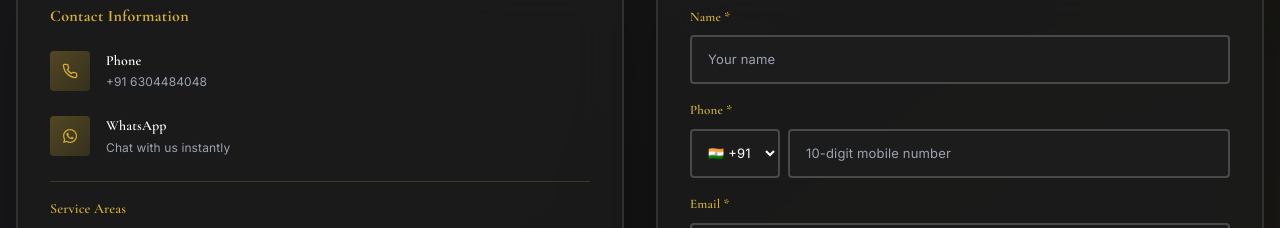
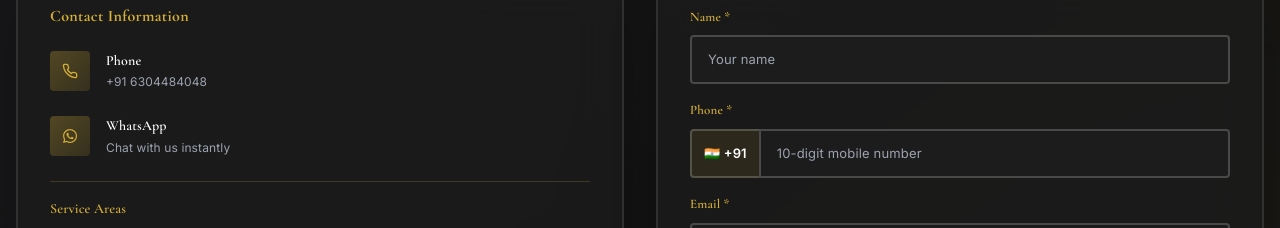
Before and after one commit to Ravulasai/saidigitalservices, a Next.js app: page / in a window 1280 px wide. Shown: the part 3560-3788 px from the top of the page. Built offline with nearby package versions, Linux system fonts and the light colour scheme.

Commit message:
fix: remove country code dropdown, keep +91 only with accessible labels

```diff
--- a/app/api/contact/route.js
+++ b/app/api/contact/route.js
@@ -144,10 +144,10 @@ function customerEmailHtml({ name, service, message }) {
 }
 
 /* ─── Admin notification email ─── */
-function adminEmailHtml({ name, phone, countryCode, email, businessName, service, message }) {
+function adminEmailHtml({ name, phone, email, businessName, service, message }) {
   const rows = [
     ['Name', name],
-    ['Phone', `${countryCode} ${phone}`],
+    ['Phone', phone],
     ['Email', email],
     ['Business', businessName || '—'],
     ['Service', service || '—'],
@@ -246,7 +246,8 @@ function adminEmailHtml({ name, phone, countryCode, email, businessName, service
 export async function POST(request) {
   try {
     const body = await request.json();
-    const { name, phone, countryCode, email, businessName, service, message } = body;
+    const { name, phone, email, businessName, service, message } = body;
+    const fullPhone = `+91 ${phone}`;
 
     // Send both emails in parallel
     const [customerResult, adminResult] = await Promise.all([
@@ -260,7 +261,7 @@ export async function POST(request) {
         from: `Sai Digital Services <${process.env.FROM_EMAIL}>`,
         to: [process.env.ADMIN_EMAIL],
         subject: `New Lead: ${name} - ${service || 'General Enquiry'}`,
-        html: adminEmailHtml({ name, phone, countryCode, email, businessName, service, message }),
+        html: adminEmailHtml({ name, phone: fullPhone, email, businessName, service, message }),
         replyTo: email,
       }),
     ]);
--- a/components/Contact.js
+++ b/components/Contact.js
@@ -16,21 +16,9 @@ export default function Contact({ showHeading = true }) {
     businessName: '',
     service: '',
     message: '',
-    countryCode: '+91',
   });
   const [errors, setErrors] = useState({});
   const [showSuccess, setShowSuccess] = useState(false);
-
-  const countryCodes = [
-    { code: '+91', country: 'India', flag: '🇮🇳' },
-    { code: '+1', country: 'USA', flag: '🇺🇸' },
-    { code: '+44', country: 'UK', flag: '🇬🇧' },
-    { code: '+61', country: 'Australia', flag: '🇦🇺' },
-    { code: '+971', country: 'UAE', flag: '🇦🇪' },
-    { code: '+65', country: 'Singapore', flag: '🇸🇬' },
-    { code: '+49', country: 'Germany', flag: '🇩🇪' },
-    { code: '+33', country: 'France', flag: '🇫🇷' },
-  ];
 
   const services = [
     'Website Development',
@@ -79,7 +67,7 @@ export default function Contact({ showHeading = true }) {
       if (!res.ok) throw new Error('Failed to send');
 
       setShowSuccess(true);
-      setFormData({ name: '', phone: '', email: '', businessName: '', service: '', message: '', countryCode: '+91' });
+      setFormData({ name: '', phone: '', email: '', businessName: '', service: '', message: '' });
       setTimeout(() => setShowSuccess(false), 6000);
     } catch {
       setSubmitError('Something went wrong. Please try again or call us directly.');
@@ -228,33 +216,40 @@ export default function Contact({ showHeading = true }) {
                 <label htmlFor="name" className="block font-semibold mb-1 sm:mb-2 text-black dark:text-gold" style={{ fontFamily: 'var(--font-cormorant)', fontSize: '13px' }}>Name *</label>
                 <input
                   type="text" id="name" name="name" value={formData.name} onChange={handleChange}
+                  aria-label="Your full name"
+                  aria-required="true"
                   className={`w-full px-3 sm:px-4 py-2 sm:py-3 bg-white dark:bg-charcoal text-black dark:text-white border-2 ${errors.name ? 'border-red-500' : 'border-gold/30 dark:border-white/20'} focus:border-gold focus:outline-none transition-colors`}
                   style={{ borderRadius: '4px', fontFamily: 'var(--font-inter)', fontSize: '13px' }}
                   placeholder="Your name"
                 />
-                {errors.name && <p className="text-red-500 text-xs mt-1">{errors.name}</p>}
+                {errors.name && <p className="text-red-500 text-xs mt-1" role="alert">{errors.name}</p>}
               </div>
 
               <div>
                 <label htmlFor="phone" className="block font-semibold mb-1 sm:mb-2 text-black dark:text-gold" style={{ fontFamily: 'var(--font-cormorant)', fontSize: '13px' }}>Phone *</label>
-                <div className="flex gap-1 sm:gap-2 w-full">
-                  <select
-                    name="countryCode" value={formData.countryCode} onChange={handleChange}
-                    className="px-1 sm:px-2 lg:px-3 py-2 sm:py-3 bg-white dark:bg-charcoal text-black dark:text-white border-2 border-gold/30 dark:border-white/20 focus:border-gold focus:outline-none transition-colors flex-shrink-0"
-                    style={{ borderRadius: '4px', fontFamily: 'var(--font-inter)', fontSize: '13px', minWidth: '70px', maxWidth: '90px' }}
+                <div className="flex gap-0 w-full">
+                  <span
+                    aria-label="India country code +91"
+                    className="inline-flex items-center px-3 py-2 sm:py-3 bg-gold/20 dark:bg-gold/10 border-2 border-r-0 border-gold/30 dark:border-white/20 text-black dark:text-white font-semibold flex-shrink-0"
+                    style={{ borderRadius: '4px 0 0 4px', fontFamily: 'var(--font-inter)', fontSize: '13px' }}
                   >
-                    {countryCodes.map(country => (
-                      <option key={country.code} value={country.code} className="bg-white dark:bg-charcoal text-black dark:text-white">{country.flag} {country.code}</option>
-                    ))}
-                  </select>
+                    🇮🇳 +91
+                  </span>
                   <input
-                    type="tel" id="phone" name="phone" value={formData.phone} onChange={handleChange}
+                    type="tel"
+                    id="phone"
+                    name="phone"
+                    value={formData.phone}
+                    onChange={handleChange}
+                    aria-label="Phone number (10-digit Indian mobile number)"
                     className={`flex-1 min-w-0 px-2 sm:px-3 lg:px-4 py-2 sm:py-3 bg-white dark:bg-charcoal text-black dark:text-white border-2 ${errors.phone ? 'border-red-500' : 'border-gold/30 dark:border-white/20'} focus:border-gold focus:outline-none transition-colors`}
-                    style={{ borderRadius: '4px', fontFamily: 'var(--font-inter)', fontSize: '13px' }}
+                    style={{ borderRadius: '0 4px 4px 0', fontFamily: 'var(--font-inter)', fontSize: '13px' }}
                     placeholder="10-digit mobile number"
+                    maxLength={10}
+                    inputMode="numeric"
                   />
                 </div>
-                {errors.phone && <p className="text-red-500 text-xs mt-1">{errors.phone}</p>}
+                {errors.phone && <p className="text-red-500 text-xs mt-1" role="alert">{errors.phone}</p>}
               </div>
 
               <div>
```
